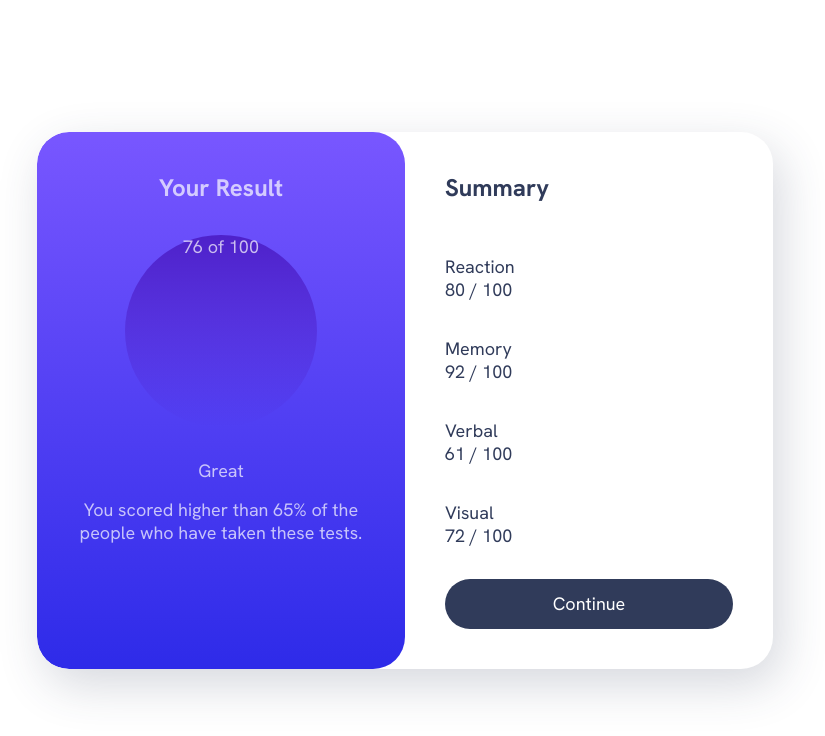
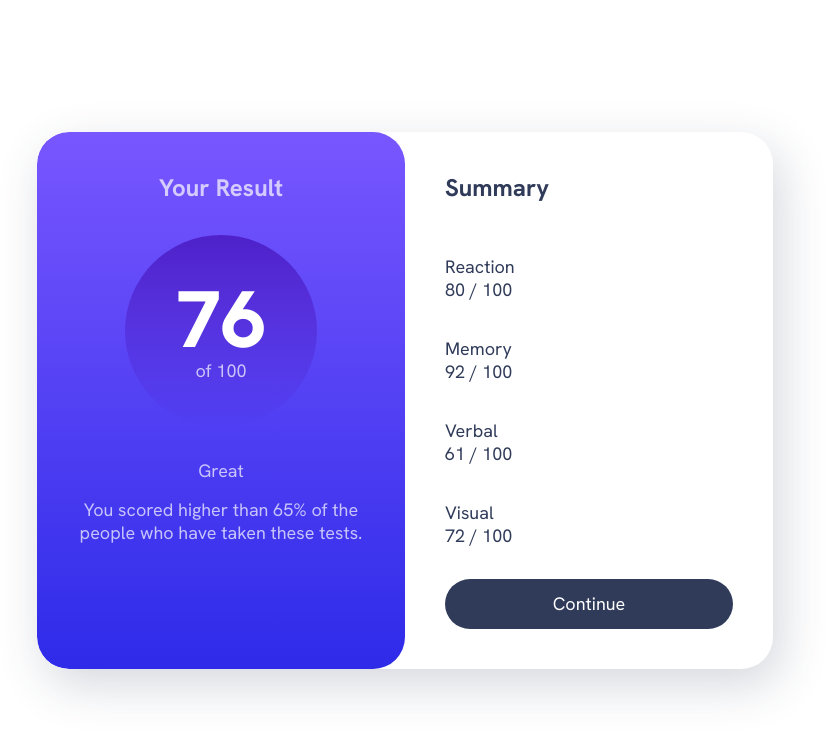
Before and after one commit to Annie-Huang/results-summary-component, a website: page index.html in a window 1280 px wide. Shown: the whole page, without its empty margins (235-1060 px from the left). Drawn offline with Linux system fonts and the light colour scheme.

Commit message:
But the text into the middle of the circle and styled the score.

```diff
--- a/style.css
+++ b/style.css
@@ -153,9 +153,19 @@ body {
 }
 
 .result-score {
+  display: grid;
+  place-content: center;
   width: 12rem;
   margin-inline: auto;
   background: var(--gradient-to-transparent);
   aspect-ratio: 1 / 1;
   border-radius: 50%;
 }
+
+.result-score span {
+  display: block;
+  font-size: var(--fs-900);
+  font-weight: var(--fw-black);
+  line-height: 1;
+  color: var(--clr-neutral-100);
+}
```
